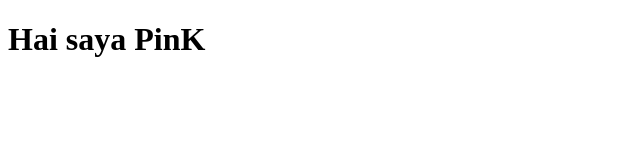
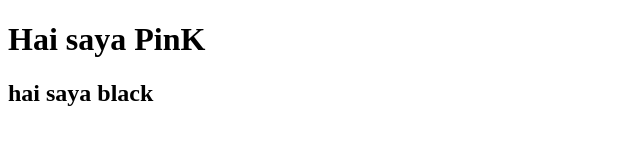
Before and after one commit to aisyahjuliandhari15-creator/aisyahhpinkk, a plain HTML site: page index.html in a window 1280 px wide. Shown: the whole page, without its empty margins (0-640 px from the left). Drawn offline with Linux system fonts and the light colour scheme.

Commit message:
index.html 1. menambahkan line 10 h2 halo saya black

```diff
--- a/index.html
+++ b/index.html
@@ -7,6 +7,7 @@
 </head>
 <body>
     <h1>Hai saya PinK</h1>
+    <h2> hai saya black</h2>
 </body>
 </html>
 
```
